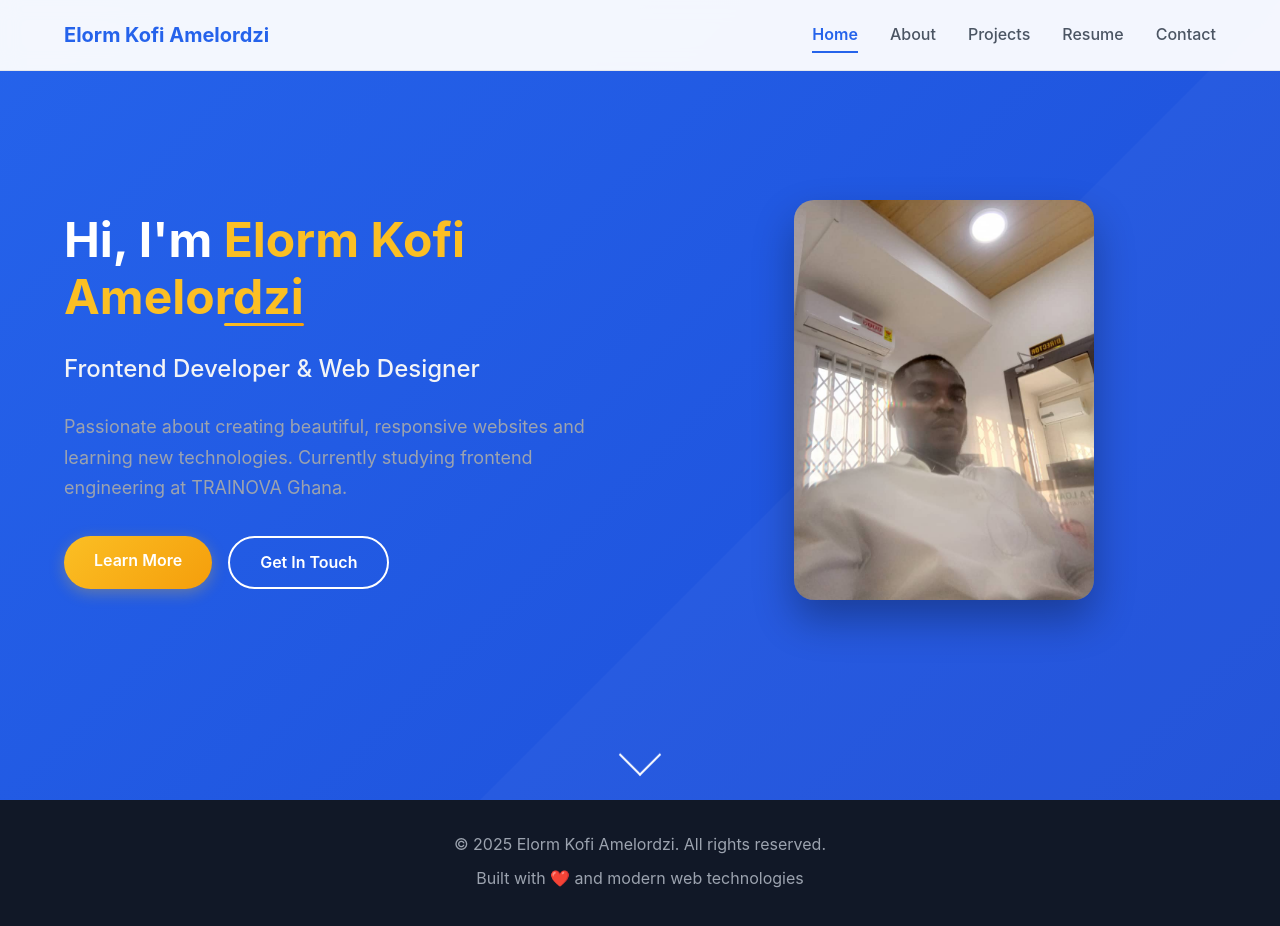
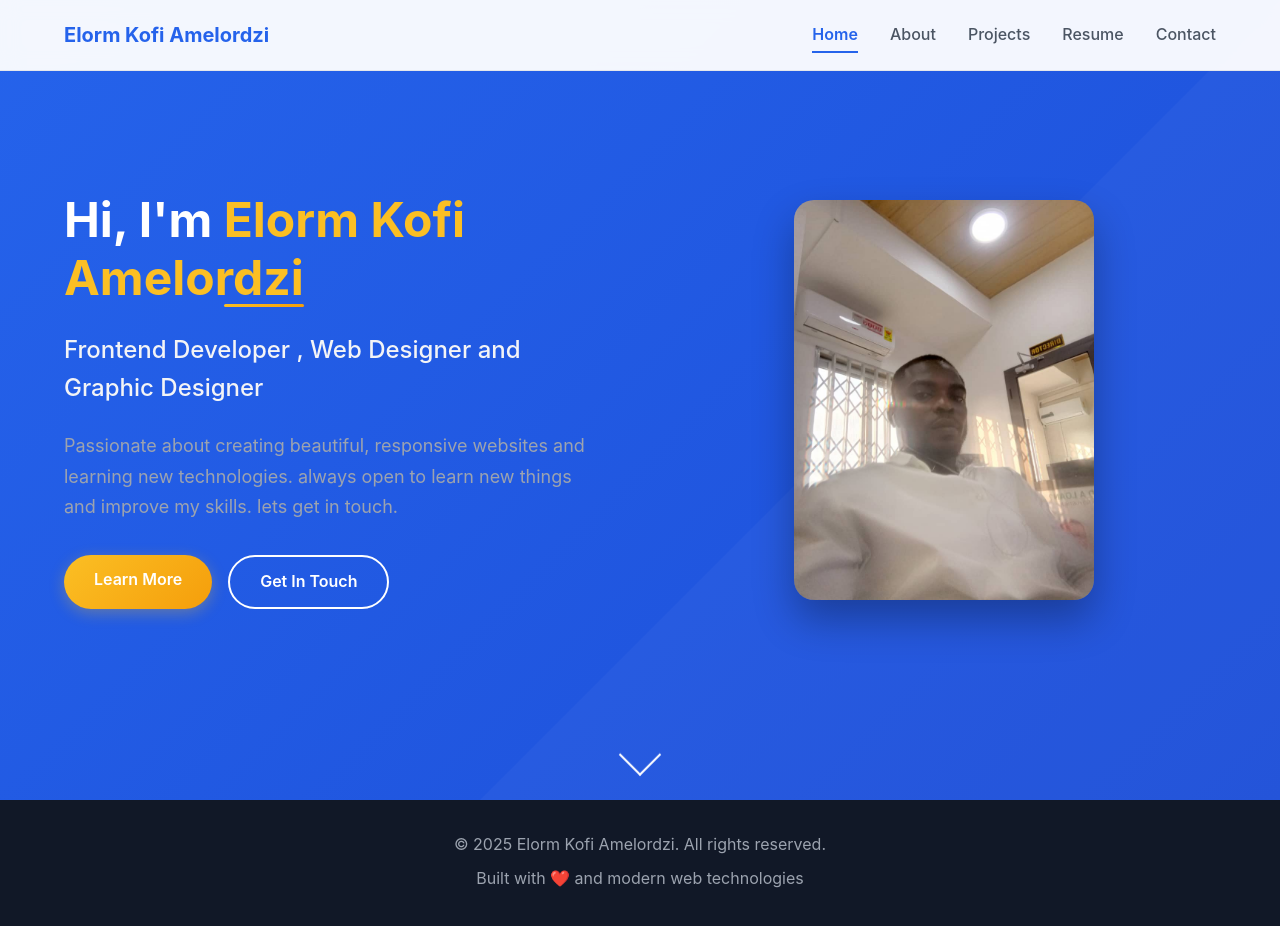
Before and after one commit to humptydumpty-git/ElormAmelordzi, a website: page index.html in a window 1280 px wide. Drawn offline with Linux system fonts and the light colour scheme.

Commit message:
Update index.html

```diff
--- a/index.html
+++ b/index.html
@@ -93,11 +93,11 @@
                         Hi, I'm <span class="highlight">Elorm Kofi Amelordzi</span>
                     </h1>
                     <p class="hero-subtitle">
-                        Frontend Developer & Web Designer
+                        Frontend Developer , Web Designer and Graphic Designer
                     </p>
                     <p class="hero-description">
                         Passionate about creating beautiful, responsive websites and learning new technologies.
-                        Currently studying frontend engineering at TRAINOVA Ghana.
+                        always open to learn new things and improve my skills. lets get in touch.
                     </p>
                     <div class="hero-buttons">
                         <a href="about.html" class="btn btn-primary">Learn More</a>
```
